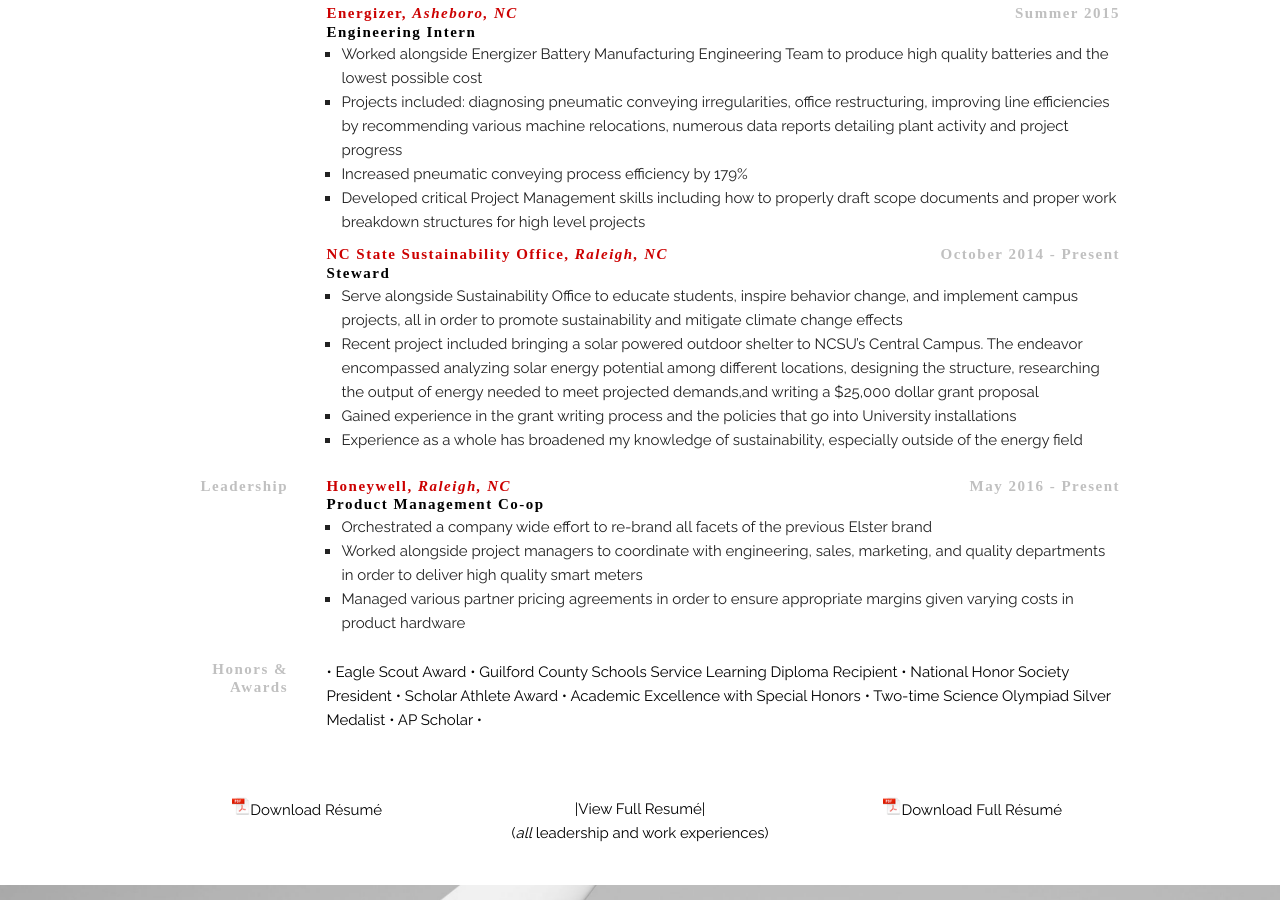
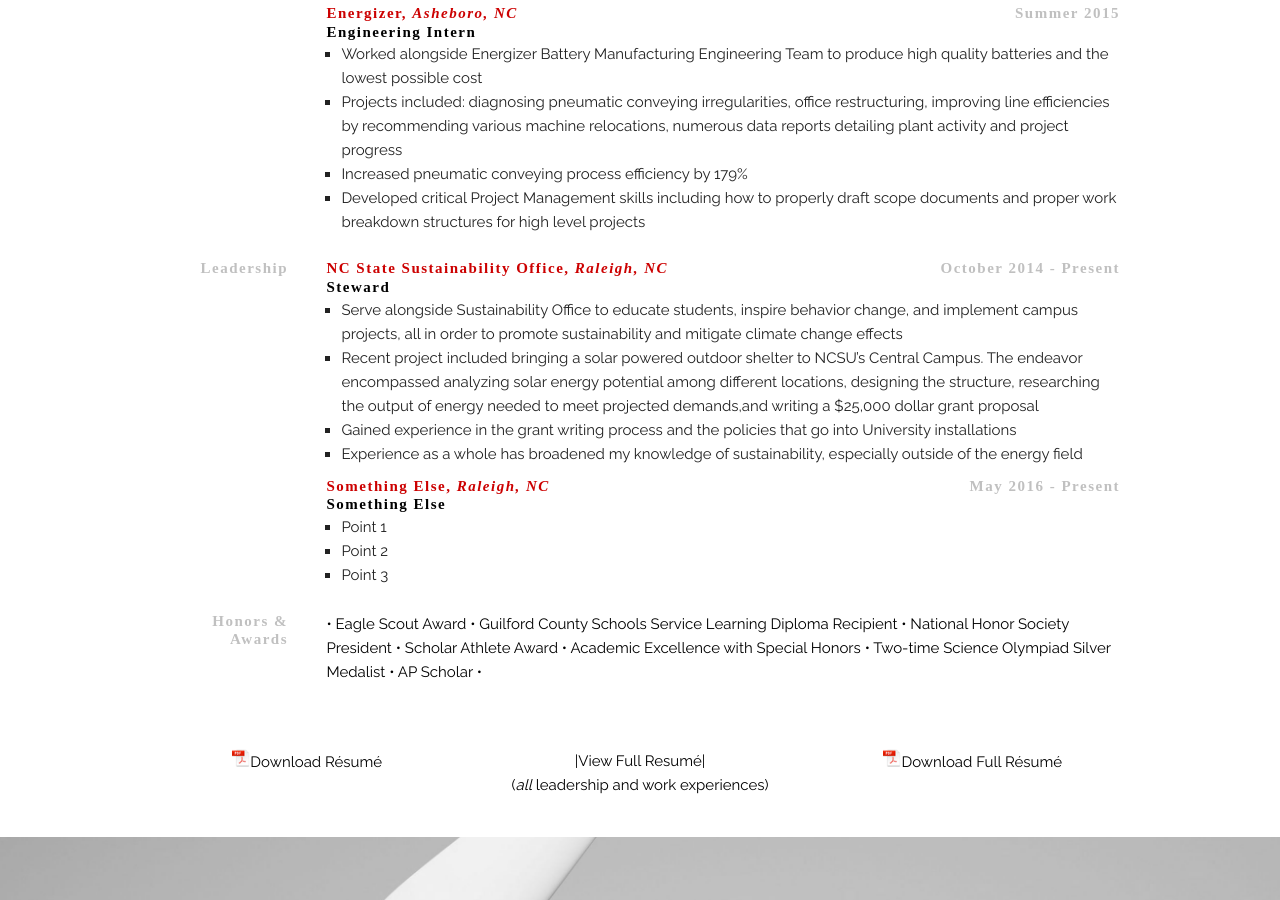
Before and after one commit to jacksoncwilliams/jackson-erin, a Jekyll site: the page built from index.html, in a window 1280 px wide and 900 px high, scrolled down 2916 px. Built offline with Jekyll 4.4.1, drawn with Linux system fonts in a browser that asks for light colours; nearby versions of some CDN libraries; some web fonts are replaced.

Commit message:
Update index.html

```diff
--- a/index.html
+++ b/index.html
@@ -230,9 +230,15 @@
                                                             and proper work breakdown structures for high level projects
                                                 </li>
                                     </ul>
+                        </div>
+            </div>
 
-                                    <hr>
+            <div class="container leadership">
+                        <div class="two columns">
+                                    <h1>Leadership</h1>
+                        </div>
 
+                        <div class="ten columns">
                                     <h2>
                                                 <a href="https://sustainability.ncsu.edu/get-involved/nc-state-stewards/">NC State Sustainability Office, <em>Raleigh, NC</em></a>
                                                 <div class="date">October 2014 - Present</div>
@@ -256,34 +262,24 @@
                                                             especially outside of the energy field</li>
                                                 </ul>
                                     </p>
+                                    <hr>
 
-                        </div>
-            </div>
-
-            <div class="container leadership">
-                        <div class="two columns">
-                                    <h1>Leadership</h1>
-                        </div>
-
-                        <div class="ten columns">
                                     <h2>
-                                                <a href="https://www.honeywell.com/">Honeywell, <em>Raleigh, NC</em></a>
+                                                <a href="https://www.honeywell.com/">Something Else, <em>Raleigh, NC</em></a>
                                                 <div class="date">May 2016 - Present</div>
                                     </h2>
                                     <h3>
-                                                Product Management Co-op
+                                                Something Else
                                     </h3>
                                     <ul>
                                                 <li>
-                                                            Orchestrated a company wide effort to re-brand all facets of the previous Elster brand
+                                                            Point 1
                                                 </li>
                                                 <li>
-                                                            Worked alongside project managers to coordinate with engineering, sales, marketing, and quality
-                                                            departments in order to deliver high quality smart meters
+                                                            Point 2
                                                 </li>
                                                 <li>
-                                                            Managed various partner pricing agreements in order to ensure appropriate margins given varying
-                                                            costs in product hardware
+                                                            Point 3
                                                 </li>
                                     </ul>
 
```
